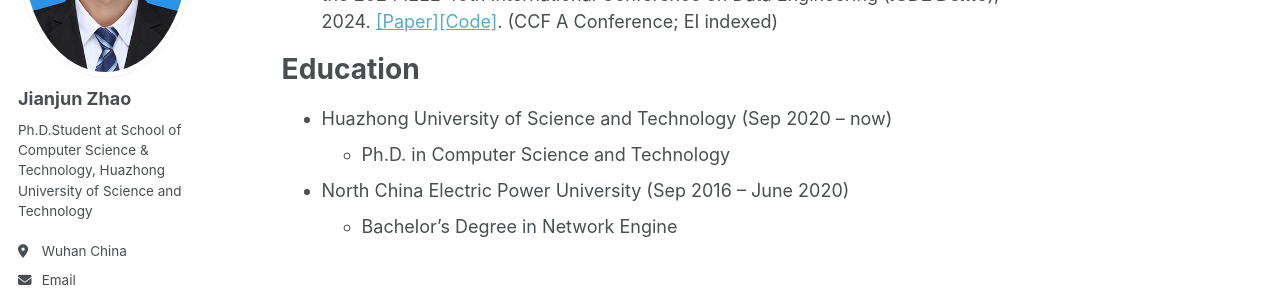
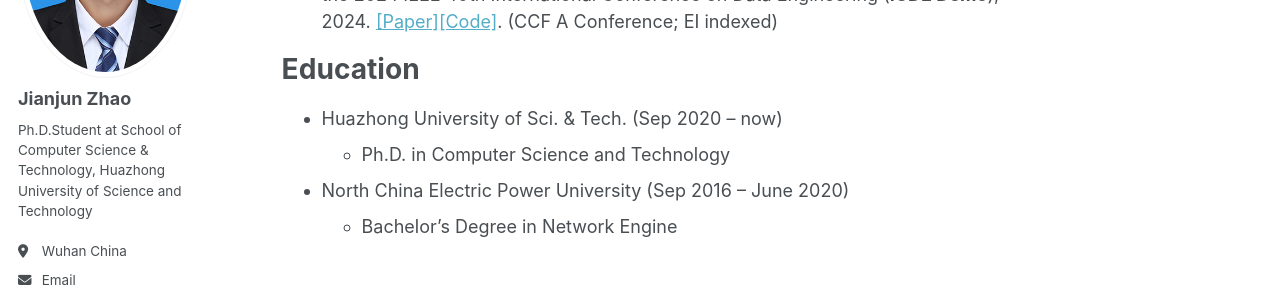
Before and after one commit to curryzjj/curryzjj.github.io, a Jekyll site: the page built from _pages/about.md, in a window 1280 px wide and 900 px high, scrolled down 867 px. Shown: the part 261-561 px from the top of the window. Built offline with Jekyll 4.4.1, drawn with Linux system fonts in a browser that asks for light colours; some web fonts are replaced.

Commit message:
Modify about

```diff
--- a/_pages/about.md
+++ b/_pages/about.md
@@ -29,7 +29,7 @@ Publications
 
 Education
 ======
-- Huazhong University of Science and Technology (Sep 2020 – now)
+- Huazhong University of Sci. & Tech. (Sep 2020 – now)
   - Ph.D. in Computer Science and Technology
 
 
```
